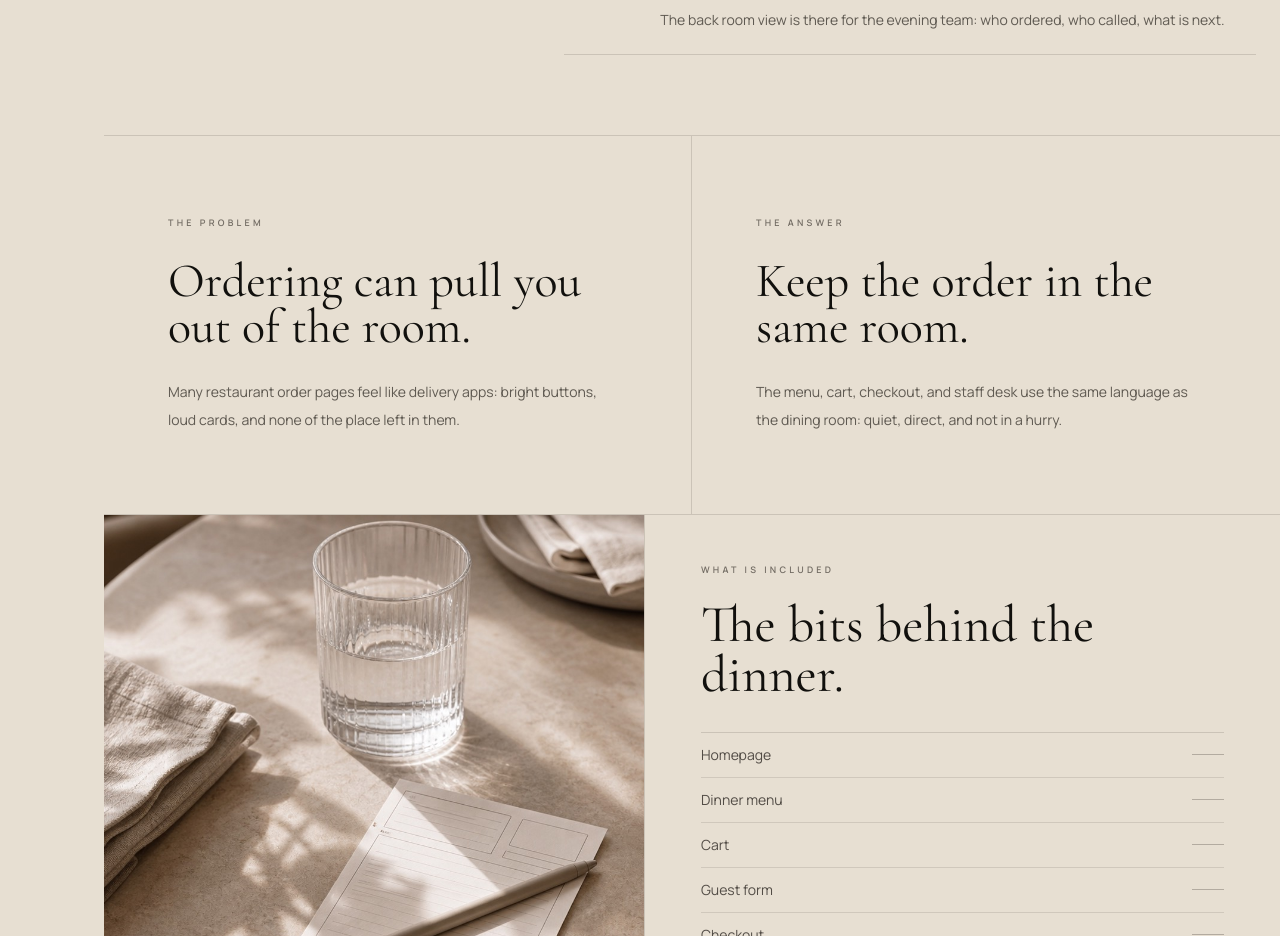
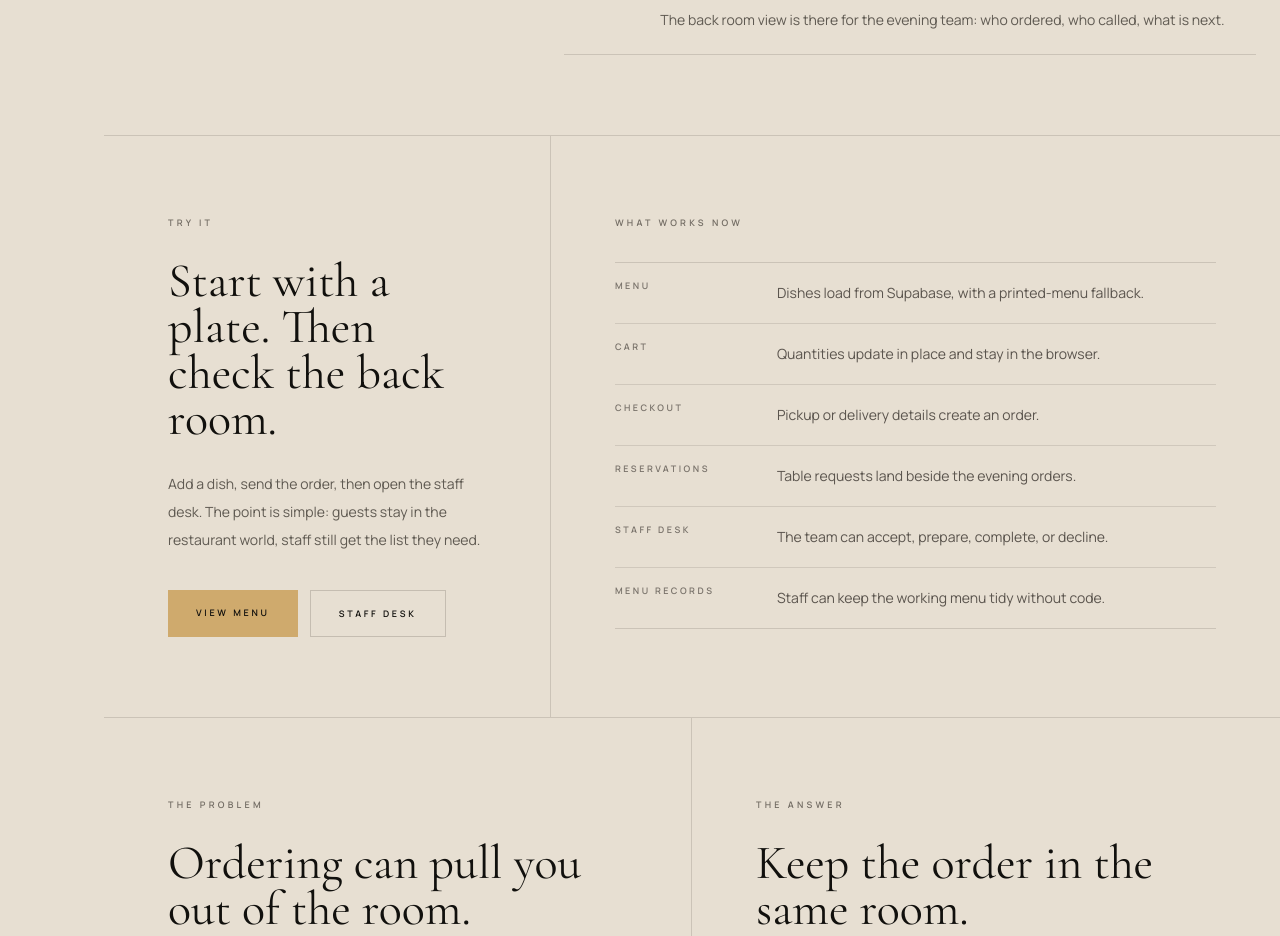
Before and after one commit to noirectinea/noirtable, a Next.js app: page /case-study in a window 1280 px wide. Shown: the part 1160-2096 px from the top of the page. Built offline with nearby package versions, Linux system fonts and the light colour scheme.

Commit message:
Add project notes and case study journal

```diff
--- a/src/components/CaseStudyPage.tsx
+++ b/src/components/CaseStudyPage.tsx
@@ -50,6 +50,15 @@ const journalNotes = [
     "Staff after service starts",
     "The back room view is there for the evening team: who ordered, who called, what is next.",
   ],
+];
+
+const workingFeatures = [
+  ["Menu", "Dishes load from Supabase, with a printed-menu fallback."],
+  ["Cart", "Quantities update in place and stay in the browser."],
+  ["Checkout", "Pickup or delivery details create an order."],
+  ["Reservations", "Table requests land beside the evening orders."],
+  ["Staff desk", "The team can accept, prepare, complete, or decline."],
+  ["Menu records", "Staff can keep the working menu tidy without code."],
 ];
 
 function Sidebar() {
@@ -190,6 +199,57 @@ export function CaseStudyPage() {
                       {text}
                     </p>
                   </div>
+                </div>
+              ))}
+            </div>
+          </div>
+        </section>
+
+        <section className="grid border-b border-[#2d261f]/15 lg:grid-cols-[38%_62%]">
+          <div className="border-b border-[#2d261f]/15 px-6 py-14 sm:px-10 lg:border-b-0 lg:border-r lg:px-16 lg:py-20">
+            <p className="text-[9px] font-semibold uppercase tracking-[0.36em] text-[#1f1a15]/58">
+              Try it
+            </p>
+            <h2 className="mt-7 max-w-md font-serif text-5xl leading-[0.96]">
+              Start with a plate. Then check the back room.
+            </h2>
+            <p className="mt-7 max-w-md text-sm leading-7 text-[#1f1a15]/68">
+              Add a dish, send the order, then open the staff desk. The point is
+              simple: guests stay in the restaurant world, staff still get the
+              list they need.
+            </p>
+            <div className="mt-9 flex flex-wrap gap-3">
+              <Link
+                href="/menu"
+                className="bg-[#cfaa6d] px-7 py-4 text-[9px] font-semibold uppercase tracking-[0.3em]"
+              >
+                View menu
+              </Link>
+              <Link
+                href="/staff"
+                className="border border-[#2d261f]/18 px-7 py-4 text-[9px] font-semibold uppercase tracking-[0.3em]"
+              >
+                Staff desk
+              </Link>
+            </div>
+          </div>
+
+          <div className="px-6 py-14 sm:px-10 lg:px-16 lg:py-20">
+            <p className="text-[9px] font-semibold uppercase tracking-[0.36em] text-[#1f1a15]/58">
+              What works now
+            </p>
+            <div className="mt-8 grid gap-0 border-y border-[#2d261f]/15">
+              {workingFeatures.map(([label, text]) => (
+                <div
+                  key={label}
+                  className="grid gap-3 border-b border-[#2d261f]/12 py-4 last:border-b-0 sm:grid-cols-[150px_1fr]"
+                >
+                  <span className="text-[9px] font-semibold uppercase tracking-[0.28em] text-[#1f1a15]/55">
+                    {label}
+                  </span>
+                  <span className="text-sm leading-7 text-[#1f1a15]/70">
+                    {text}
+                  </span>
                 </div>
               ))}
             </div>
```
Also changed, not shown: 1 other file (tests, documents, lock files or other folders).
